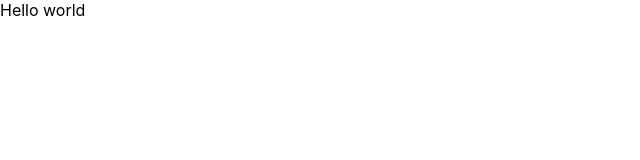
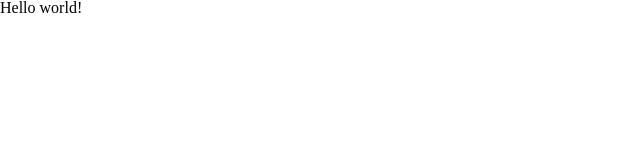
Before and after one commit to Iann-rst/Busca-Restaurantes, a React (Create React App) app: page / in a window 1280 px wide. Shown: the top 160 px of the page, without its empty margins (0-640 px from the left). Built offline with nearby package versions, Linux system fonts and the light colour scheme.

Commit message:
cria a página home e reset de estilos

```diff
--- a/package.json
+++ b/package.json
@@ -10,6 +10,7 @@
     "react-dom": "^17.0.2",
     "react-scripts": "4.0.3",
     "styled-components": "^5.3.0",
+    "styled-reset": "^4.3.4",
     "web-vitals": "^1.0.1"
   },
   "scripts": {
--- a/src/App.js
+++ b/src/App.js
@@ -1,5 +1,6 @@
 import React from 'react';
 import { ThemeProvider } from 'styled-components';
+import {Reset} from 'styled-reset';
 
 import theme from './theme';
 import Home from './pages/Home/index';
@@ -7,6 +8,7 @@ import Home from './pages/Home/index';
 function App() {
   return (
     <ThemeProvider theme={theme}>
+      <Reset/>
       <Home/>
     </ThemeProvider>
   );
--- a/src/pages/Home/index.jsx
+++ b/src/pages/Home/index.jsx
@@ -1,6 +1,9 @@
 import React from 'react';
 import {Container} from './styles';
 
-const Home = () => <Container>Hello world</Container>
-
+const Home = () => {
+  return(
+    <Container>Hello world!</Container>
+  );
+}
 export default Home;
```
Also changed, not shown: 2 other files (tests, documents, lock files or other folders).
